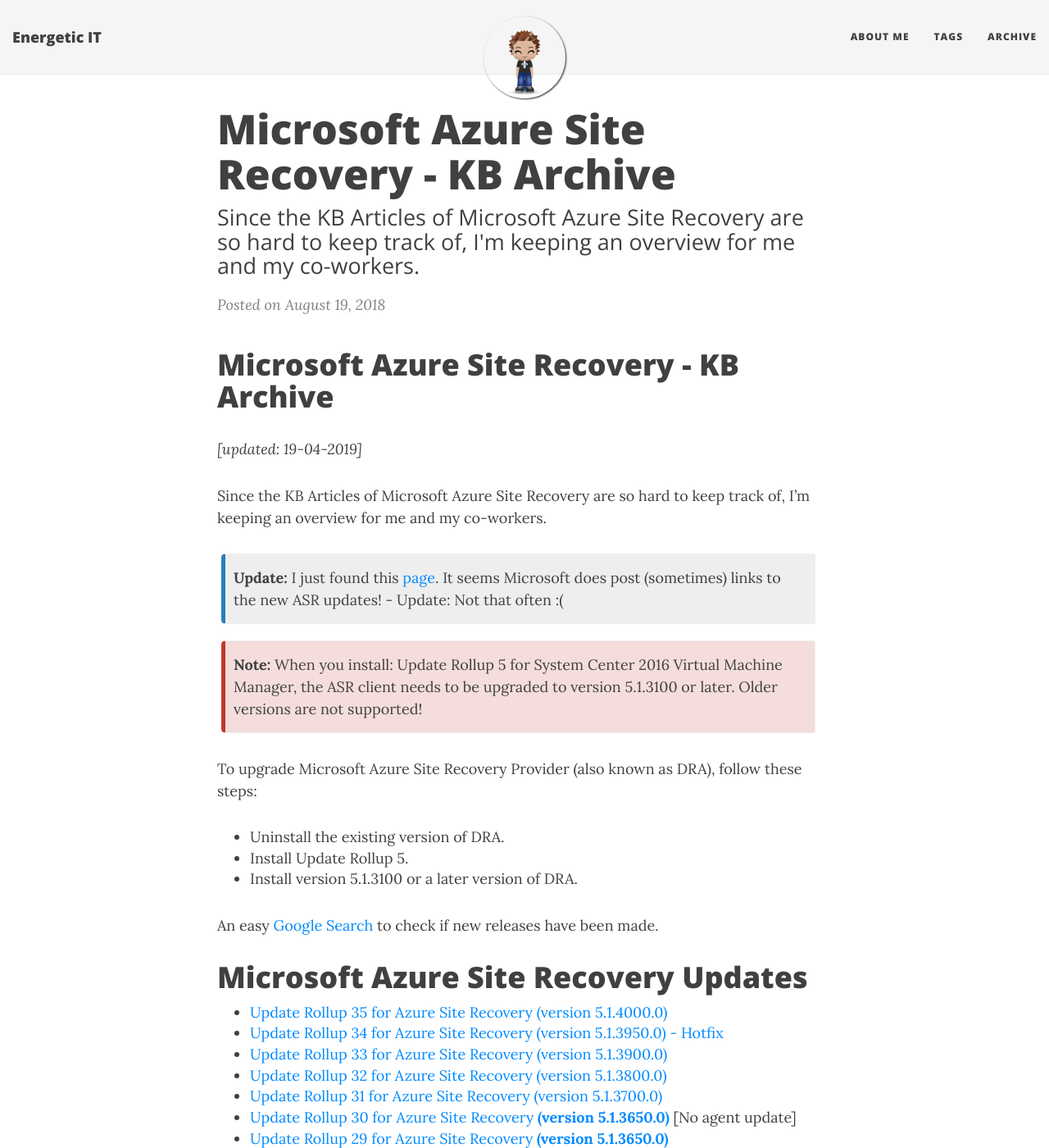
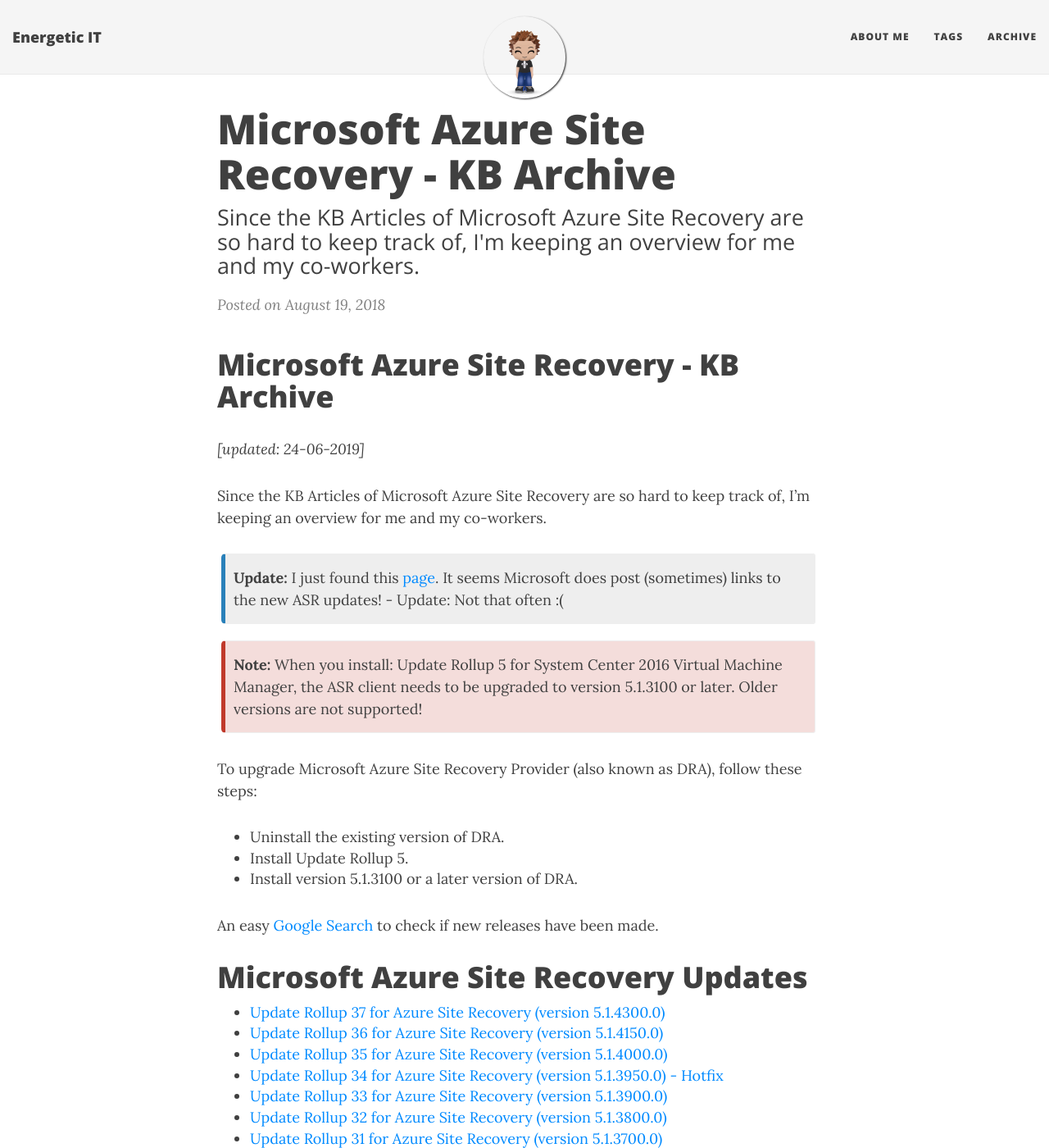
Before and after one commit to energetic-it/energetic-it.github.io, a Jekyll site: the page built from _posts/2018-08-19-microsoft-azure-site-recovery-kb-archive.md, in a window 1280 px wide and 1400 px high. Shown: the whole window at 82% size. Built offline with Jekyll 4.4.1, drawn with Linux system fonts in a browser that asks for light colours; nearby versions of some CDN libraries.

Commit message:
update ASR agent

```diff
--- a/_posts/2018-08-19-microsoft-azure-site-recovery-kb-archive.md
+++ b/_posts/2018-08-19-microsoft-azure-site-recovery-kb-archive.md
@@ -9,7 +9,7 @@
 
 # Microsoft Azure Site Recovery - KB Archive
 
-_[updated: 19-04-2019]_
+_[updated: 24-06-2019]_
 
 Since the KB Articles of Microsoft Azure Site Recovery are so hard to keep track of, I'm keeping an overview for me and my co-workers.
 
@@ -29,6 +29,8 @@
 
 # Microsoft Azure Site Recovery Updates
 
+- [Update Rollup 37 for Azure Site Recovery (version 5.1.4300.0)](https://support.microsoft.com/en-us/help/4508614/update-rollup-37-for-azure-site-recovery)
+- [Update Rollup 36 for Azure Site Recovery (version 5.1.4150.0)](https://support.microsoft.com/en-us/help/4503156)
 - [Update Rollup 35 for Azure Site Recovery (version 5.1.4000.0)](https://support.microsoft.com/en-us/help/4494485/update-rollup-35-for-azure-site-recovery)
 - [Update Rollup 34 for Azure Site Recovery (version 5.1.3950.0) - Hotfix](https://support.microsoft.com/en-us/help/4490016/update-rollup-34-for-azure-site-recovery)
 - [Update Rollup 33 for Azure Site Recovery (version 5.1.3900.0)](https://support.microsoft.com/en-us/help/4489582/update-rollup-33-for-azure-site-recovery)
```
